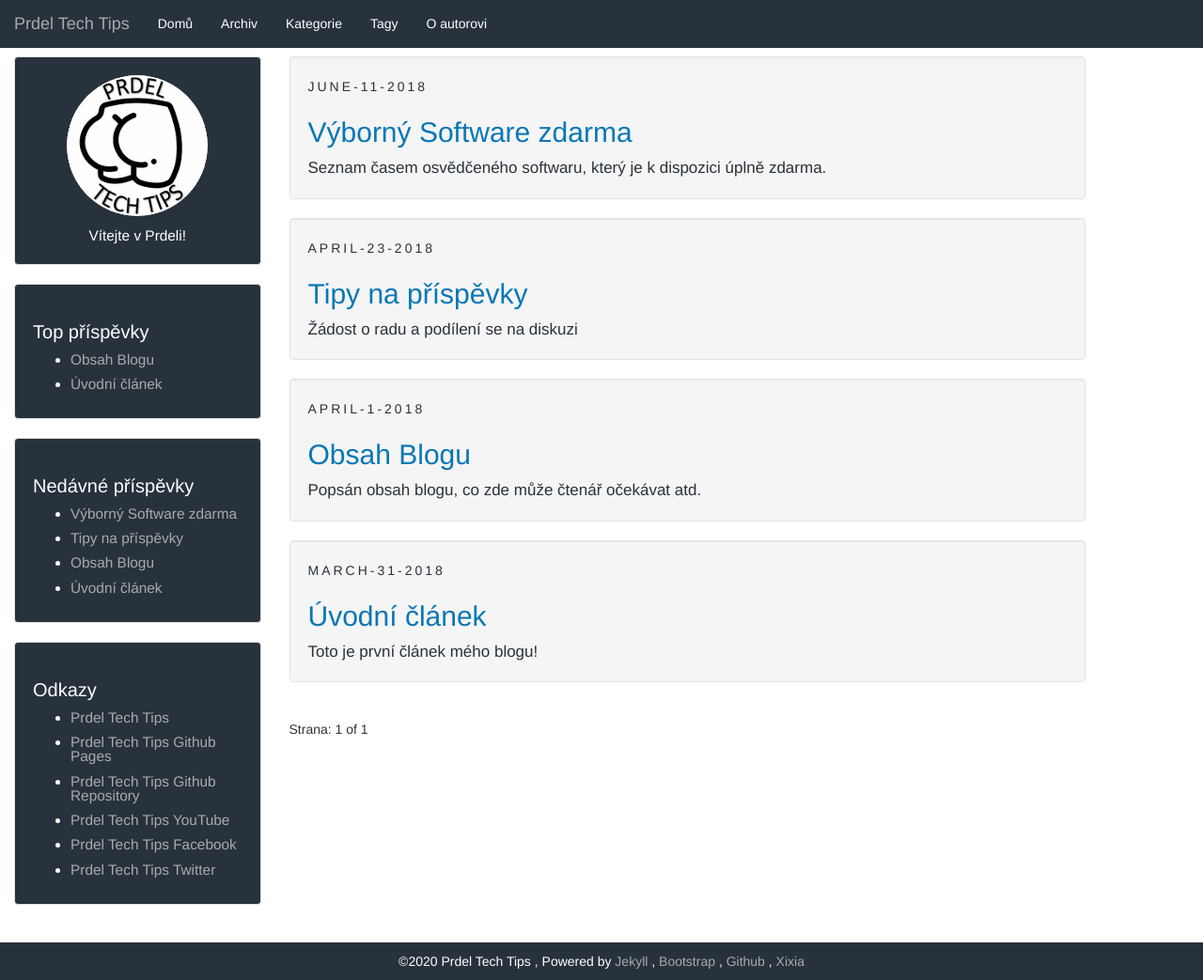
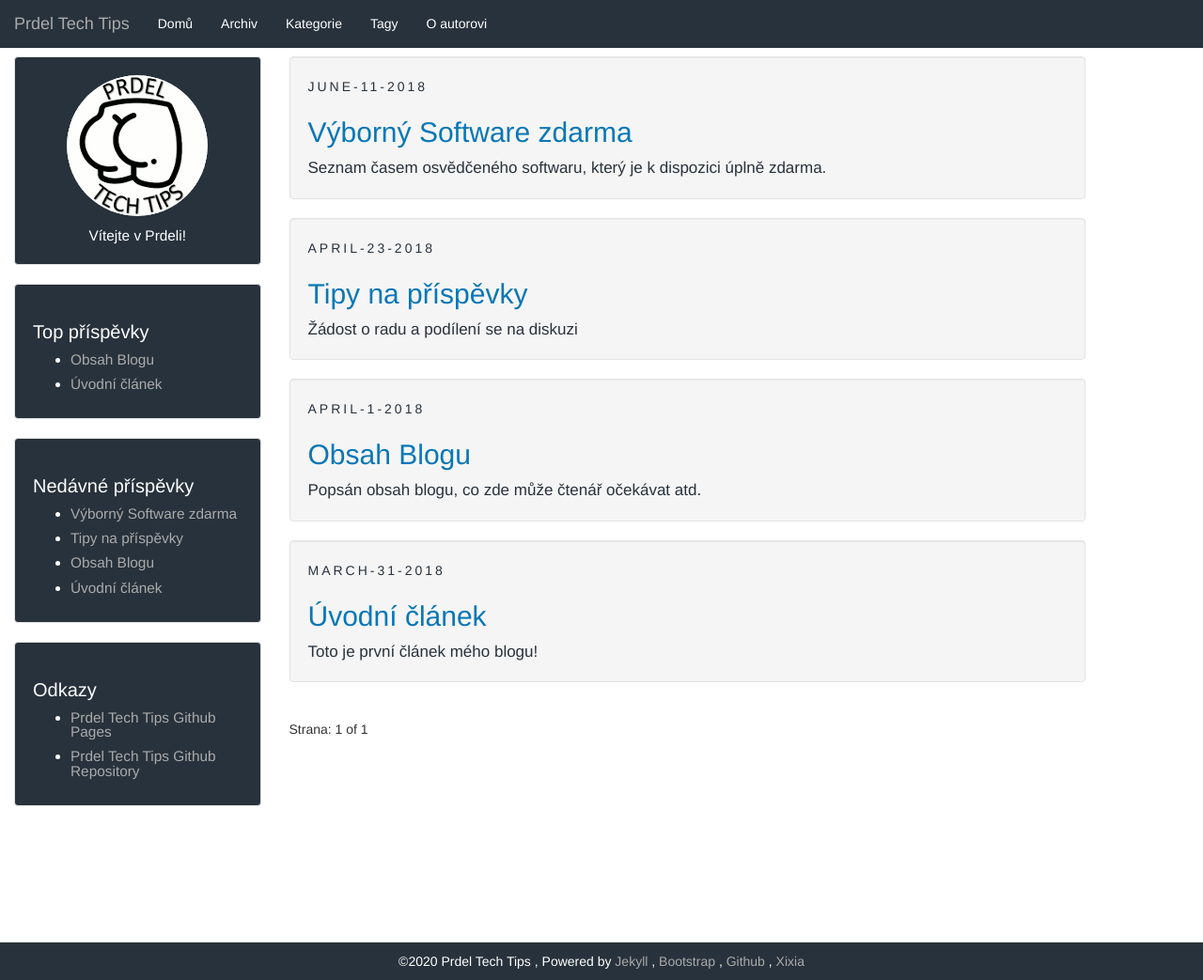
Before and after one commit to prdeltechtips/PrdelTechTips, a Jekyll site: the page built from index.html, in a window 1280 px wide and 1043 px high. Shown: the whole window at 94% size. Built offline with Jekyll 4.4.1, drawn with Linux system fonts in a browser that asks for light colours; the list of posts is cut into pages by our own code.

Commit message:
Update links.yml

```diff
--- a/_data/links.yml
+++ b/_data/links.yml
@@ -1,17 +1,5 @@
-- url: "https://tech.prdel.cloud"
-  title: "Prdel Tech Tips"
-
 - url: "https://prdeltechtips.github.io"
   title: "Prdel Tech Tips Github Pages"
 
 - url: "https://github.com/prdeltechtips/PrdelTechTips.github.io"
   title: "Prdel Tech Tips Github Repository"
-
-- url: "https://www.youtube.com/channel/UCHhdElAzEzmZj_uv-buAjug"
-  title: "Prdel Tech Tips YouTube"
-
-- url: "https://fb.me/PrdelTechTips"
-  title: "Prdel Tech Tips Facebook"
-
-- url: "https://twitter.com/prdeltechtips"
-  title: "Prdel Tech Tips Twitter"
```
